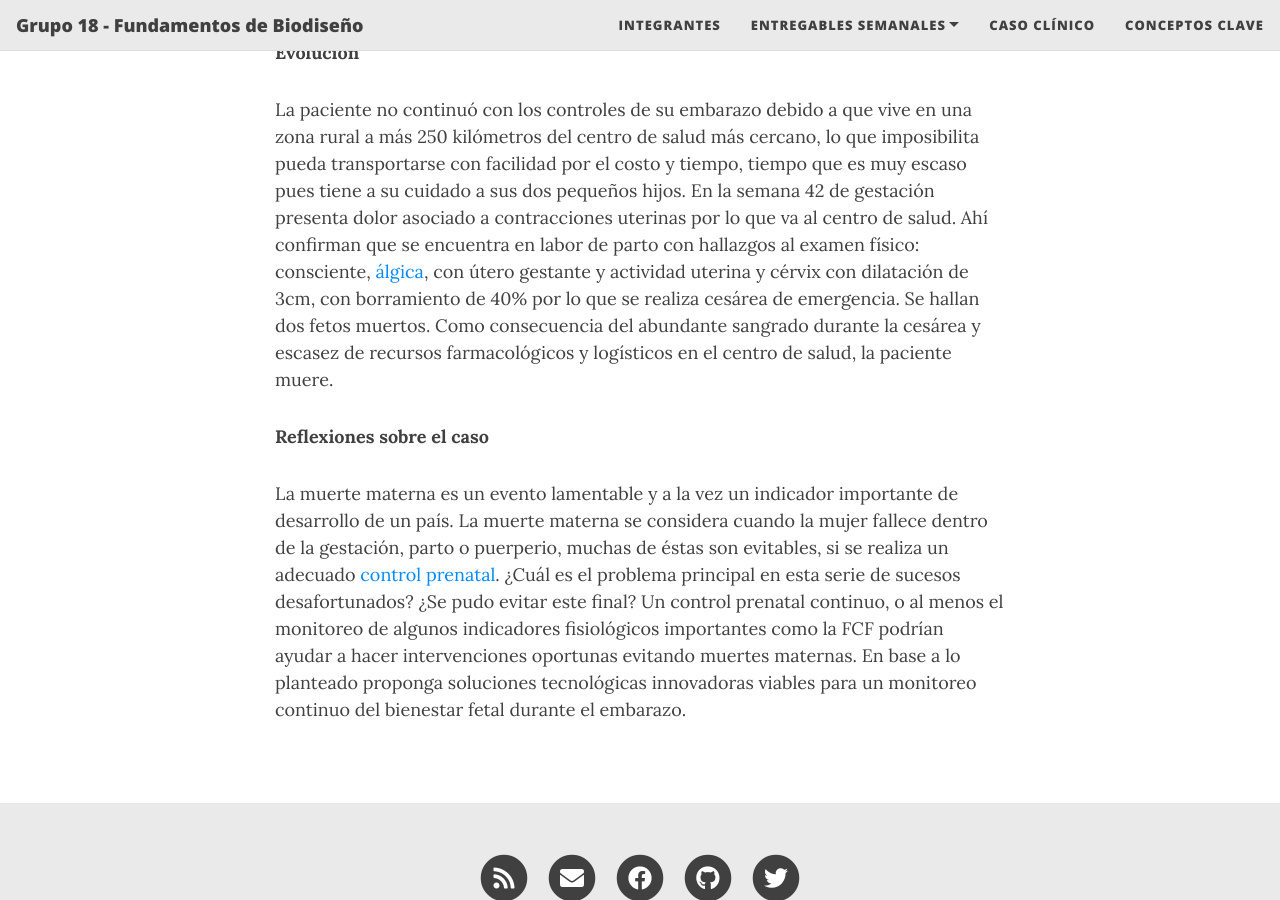
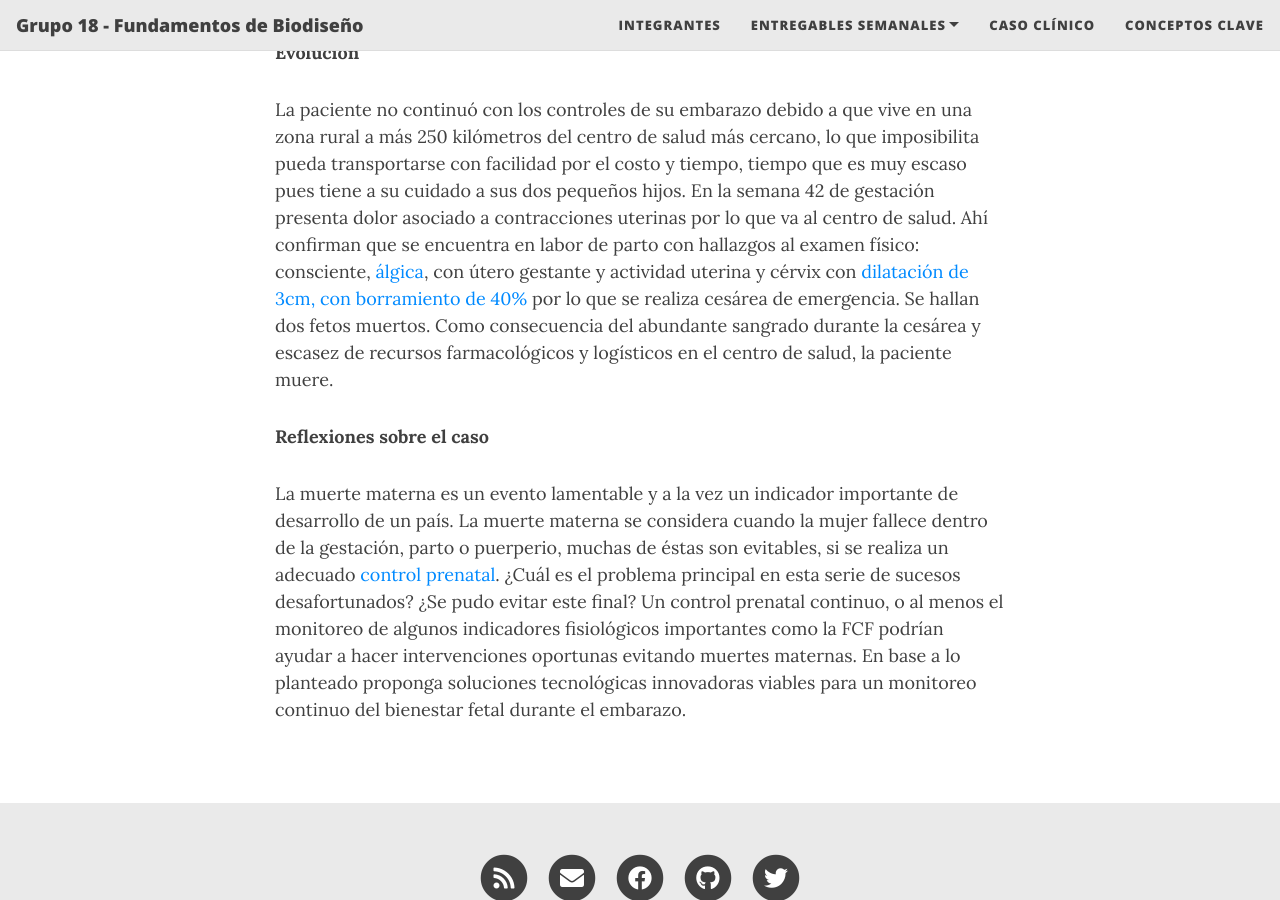
Before and after one commit to equipo18-fundbio/equipo18-fundbio1, a Jekyll site: the page built from CasoClinico/CasoClinico.md, in a window 1280 px wide and 900 px high, scrolled down 2829 px. Built offline with Jekyll 4.4.1, drawn with Linux system fonts in a browser that asks for light colours; nearby versions of some CDN libraries; part of the change alters nothing that is shown.

```diff
--- a/CasoClinico/CasoClinico.md
+++ b/CasoClinico/CasoClinico.md
@@ -73,7 +73,7 @@ Las pruebas de laboratorio no indican alteraciones, con perfil de coagulación,
 
 **Evolución**
 
-La paciente no continuó con los controles de su embarazo debido a que vive en una zona rural a más 250 kilómetros del centro de salud más cercano, lo que imposibilita pueda transportarse con facilidad por el costo y tiempo, tiempo que es muy escaso pues tiene a su cuidado a sus dos pequeños hijos. En la semana 42 de gestación presenta dolor asociado a contracciones uterinas por lo que va al centro de salud. Ahí confirman que se encuentra en labor de parto con hallazgos al examen físico: consciente, [álgica](/prueba.github.io/Documentacion/ConceptosClaves/), con útero gestante y actividad uterina y cérvix con dilatación de 3cm, con borramiento de 40% por lo que se realiza cesárea de emergencia. Se hallan dos fetos muertos. Como consecuencia del abundante sangrado durante la cesárea y escasez de recursos farmacológicos y logísticos en el centro de salud, la paciente muere.
+La paciente no continuó con los controles de su embarazo debido a que vive en una zona rural a más 250 kilómetros del centro de salud más cercano, lo que imposibilita pueda transportarse con facilidad por el costo y tiempo, tiempo que es muy escaso pues tiene a su cuidado a sus dos pequeños hijos. En la semana 42 de gestación presenta dolor asociado a contracciones uterinas por lo que va al centro de salud. Ahí confirman que se encuentra en labor de parto con hallazgos al examen físico: consciente, [álgica](/prueba.github.io/Documentacion/ConceptosClaves/), con útero gestante y actividad uterina y cérvix con [dilatación de 3cm, con borramiento de 40%](/prueba.github.io/Documentacion/ConceptosClaves/) por lo que se realiza cesárea de emergencia. Se hallan dos fetos muertos. Como consecuencia del abundante sangrado durante la cesárea y escasez de recursos farmacológicos y logísticos en el centro de salud, la paciente muere.
 
 **Reflexiones sobre el caso**
 
```
